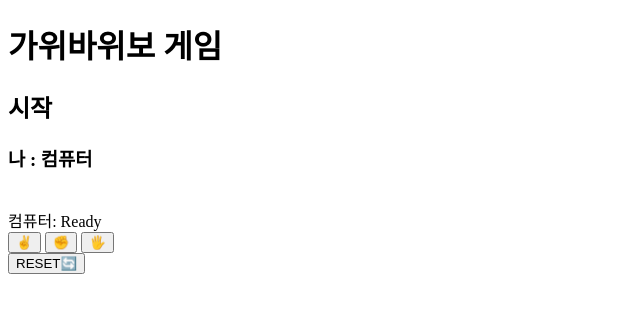
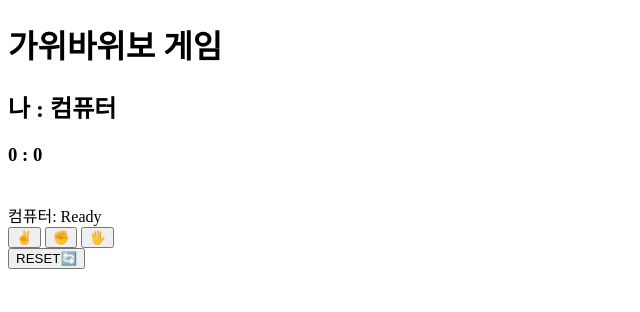
Before and after one commit to yejink01/efub3-frontend-assignment-1, a plain HTML site: page game/game.html in a window 1280 px wide. Shown: the whole page, without its empty margins (0-640 px from the left). Drawn offline with Linux system fonts and the light colour scheme.

Commit message:
4주차 과제/

```diff
--- a/game/game.html
+++ b/game/game.html
@@ -12,12 +12,12 @@
     <h1>
       가위바위보 게임</h1>
     <!-- 승/패 결과 -->
-    <h2>시작</h2>
+    <h2>나 : 컴퓨터</h2>
     <!-- 점수 -->
     <h3>
-      <span id='me'>나</span>
+      <span id='me'>0</span>
       :
-      <span id='computer'>컴퓨터</span>
+      <span id='computer'>0</span>
     </h3>
     <br>
     <!-- 컴퓨터가 낼 것-->
--- a/game/game.js
+++ b/game/game.js
@@ -74,7 +74,7 @@ function paper(){
 
 
 function resetBtn(){
-  title.innerText = "시작"
+  title.innerText = "나 : 컴퓨터"
   computerChoice.innerText = "Ready"
   me.innerText = "0"
   computer.innerText = "0"
```
